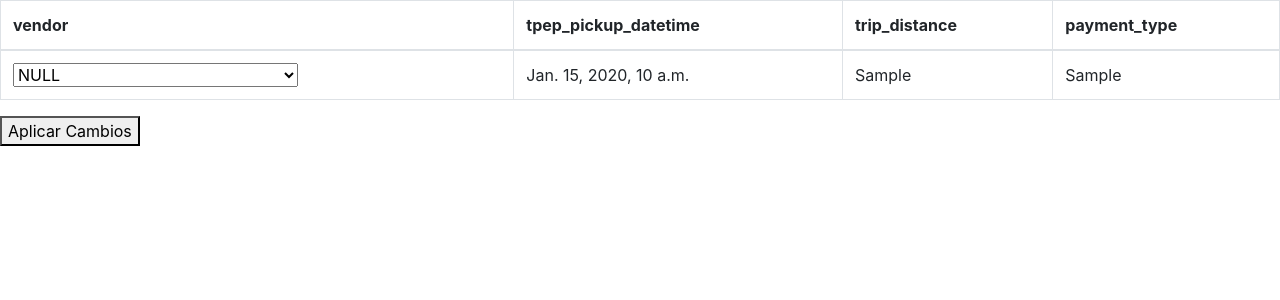
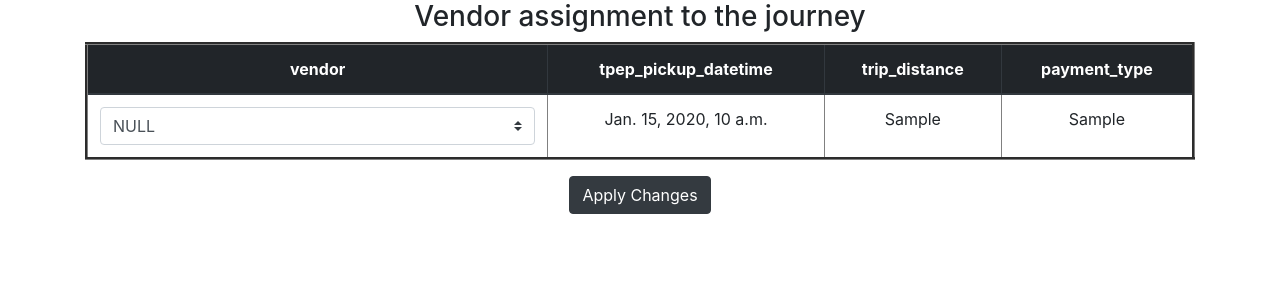
Before and after one commit to wilbercl/taxi_services_project, a Django app: template taxi_services_project/templates/services/index.html in a window 1280 px wide. Shown: the top 300 px of the page. Run offline with Django 3.2, Linux system fonts and the light colour scheme; the template is opened without the code that fills it: most values are stand-ins (such as "Sample title", 1, 10 or a date in 2020); some libraries are stand-ins or nearby versions.

Commit message:
haciendo mejoras a la vista index.html

```diff
--- a/taxi_services_project/services/tools.py
+++ b/taxi_services_project/services/tools.py
@@ -62,4 +62,4 @@ def insert_db(path):
 
 # insert_db('C:\\Users\\ASUS\\Downloads\\Frogtek\\django_test\\datos\\datos\\')
 
-#insert_db('C:\\Users\\ASUS\\Downloads\\Frogtek\\django_test\\datos\\')
+insert_db('C:\\Users\\ASUS\\Downloads\\Frogtek\\django_test\\datos\\')
--- a/taxi_services_project/taxi_services_project/settings.py
+++ b/taxi_services_project/taxi_services_project/settings.py
@@ -124,4 +124,4 @@ USE_TZ = False
 
 STATIC_URL = '/static/'
 
-DEFAULT_IPP = 5
+DEFAULT_IPP = 100
--- a/taxi_services_project/templates/base.html
+++ b/taxi_services_project/templates/base.html
@@ -8,6 +8,7 @@
 
     <!-- Bootstrap CSS -->
     <link rel="stylesheet" href="https://maxcdn.bootstrapcdn.com/bootstrap/4.0.0/css/bootstrap.min.css" integrity="sha384-Gn5384xqQ1aoWXA+058RXPxPg6fy4IWvTNh0E263XmFcJlSAwiGgFAW/dAiS6JXm" crossorigin="anonymous">
+
 
 
 
--- a/taxi_services_project/templates/services/index.html
+++ b/taxi_services_project/templates/services/index.html
@@ -3,10 +3,10 @@
 {% block content %}
 
 <form method="post" action="/services/update_vendor_id">
-	<div class="tab-content tab-space">
-
-		<table class="table table-bordered">
-			<thead>
+	<div class="container" style="text-align: center;">
+		<h3>Vendor assignment to the journey</h3>
+		<table class="table table-hover" border="3">
+			<thead class="thead-dark">
 				<tr>
 					<th>vendor</th>
 					<th>tpep_pickup_datetime</th>
@@ -18,7 +18,7 @@
 				{% for item in items %}
 				<tr>
 					<td>
-						<select id="vendor" name="vendor">
+						<select id="vendor" name="vendor" class="custom-select">
 							<option selected="true" disabled="disabled">NULL</option>
 							<option value=1-{{item.id}}>Creative Mobile Technologies, LLC</option>
 							<option value=2-{{item.id}}>VeriFone Inc.</option>
@@ -32,32 +32,31 @@
 				{% endfor %}
 			</tbody>
 		</table>
-	</div>
-
 		{% if items.has_other_pages %}
-		<div class="pagination">
+		<div class="pagination justify-content-end">
 		  	{% if items.has_previous %}
-			<a class="btn btn-outline-info mb-4" href="?page=1">First</a>
-			<a class="btn btn-outline-info mb-4" href="?page={{ page_obj.previous_page_number }}">Previous</a>
+			<a class="btn btn-outline-dark btn-sm mb-4" href="?page=1">First</a>
+			<a class="btn btn-outline-dark btn-sm mb-4" href="?page={{ page_obj.previous_page_number }}">Previous</a>
 		  	{% endif %}
 
 		  	{% for num in items.paginator.page_range %}
 				{% if items.number == num %}
-			  <a class="btn btn-info mb-4" href="?page={{ num }}">{{ num }}</a>
+			  	<a class="btn btn-outline-dark btn-sm mb-4" href="?page={{ num }}">{{ num }}</a>
 				{% elif num > items.number|add:'-3' and num < items.number|add:'3' %}
-			  <a class="btn btn-outline-info mb-4" href="?page={{ num }}">{{ num }}</a>
+			  	<a class="btn btn-outline-dark btn-sm mb-4" href="?page={{ num }}">{{ num }}</a>
 				{% endif %}
 		  	{% endfor %}
 
 		  	{% if items.has_next %}
-			<a class="btn btn-outline-info mb-4" href="?page={{ items.next_page_number }}">Next</a>
-			<a class="btn btn-outline-info mb-4" href="?page={{ items.paginator.num_pages }}">Last</a>
+			<a class="btn btn-outline-dark btn-sm mb-4" href="?page={{ items.next_page_number }}">Next</a>
+			<a class="btn btn-outline-dark btn-sm mb-4" href="?page={{ items.paginator.num_pages }}">Last</a>
 		  	{% endif %}
 		</div>
+
 		{% endif %}
-
-    <button class="primary" type="submit">Aplicar Cambios</button>
-
+	</div>
+	<div class="container" style="text-align: center;">
+    	<button class="btn btn-dark" type="submit">Apply Changes</button>
+	</div>
 </form>
-
 {% endblock %}
```
Also changed, not shown: README.md. Lines whose indentation alone changed are shown as unchanged.
